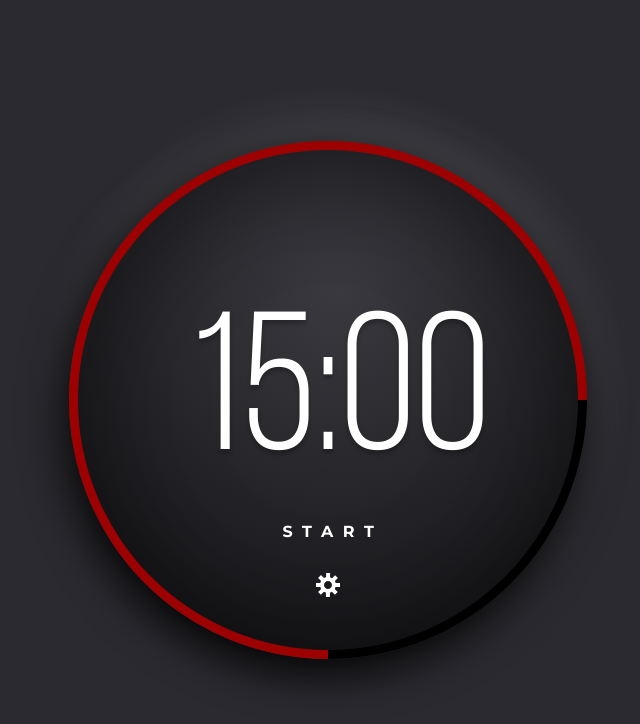
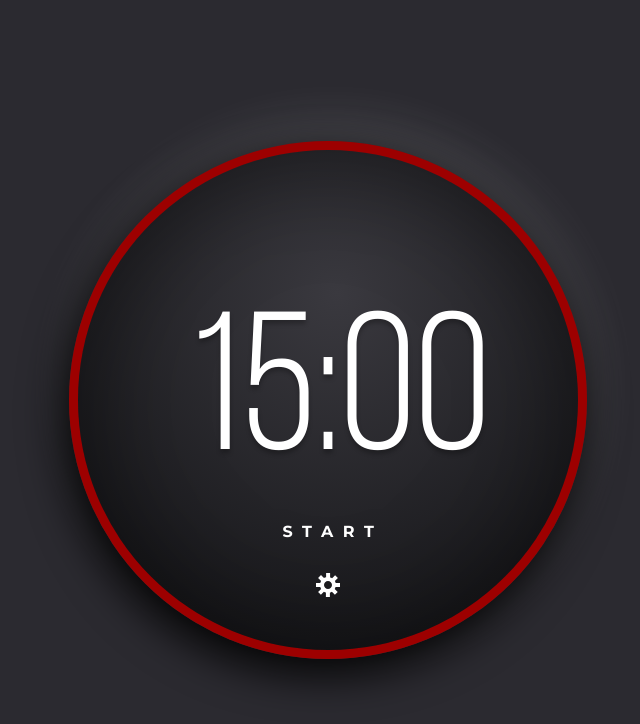
Before and after one commit to peter-hinch/advent-of-js-2022-day-01-pomodoro-timer, a React (Create React App) app: page / in a window 1280 px wide. Shown: the top 724 px of the page, without its empty margins (312-952 px from the left). Built offline with nearby package versions, Linux system fonts and the light colour scheme.

Commit message:
Rough in animated bezel.

```diff
--- a/src/App.css
+++ b/src/App.css
@@ -30,7 +30,7 @@ section#timer {
   width: 100%;
   height: 100%;
   transform: rotate(180deg);
-  background: conic-gradient(#9d0000 0deg 270deg, #000 270deg 360deg);
+  /* background: conic-gradient(#9d0000 0deg 270deg, #000 270deg 360deg); */
   border-radius: 50%;
 }
 
--- a/src/App.tsx
+++ b/src/App.tsx
@@ -9,7 +9,7 @@ const App = () => {
 
   // Helper functions
   const convertSeconds = (value: number) => {
-    const minutes = Math.round(value / 60)
+    const minutes = Math.floor(value / 60)
       ?.toString()
       .padStart(2, '0');
     const seconds = Math.round(value % 60)
@@ -20,7 +20,7 @@ const App = () => {
   };
 
   const calculateDegrees = (total: number, remaining: number) =>
-    (total / remaining) * 360;
+    Math.round((remaining / total) * 360);
 
   useEffect(() => {
     let interval: ReturnType<typeof setInterval>;
@@ -35,7 +35,16 @@ const App = () => {
   return (
     <main>
       <section id="timer">
-        <div className="timer__bezel"></div>
+        <div
+          className="timer__bezel"
+          data-degrees={calculateDegrees(settings, timeRemaining)}
+          style={{
+            background: `conic-gradient(#9d0000 0deg ${calculateDegrees(
+              settings,
+              timeRemaining
+            )}deg, #000 ${calculateDegrees(settings, timeRemaining)}deg 360deg)`
+          }}
+        ></div>
         <div className="timer__face"></div>
         <div className="timer__content">
           <div className="countdown__time-remaining">
```
